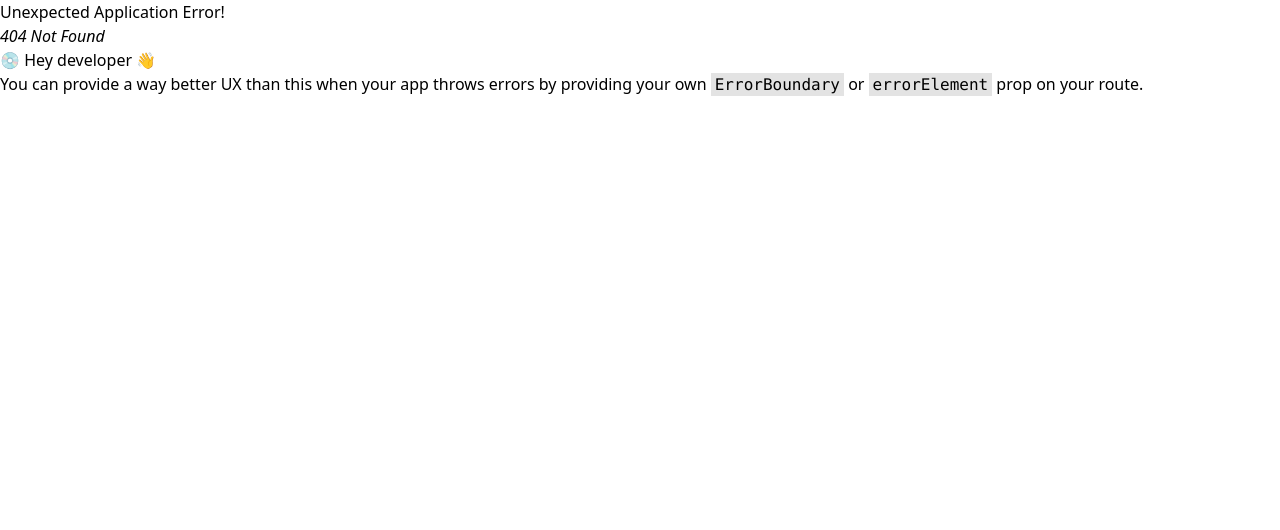
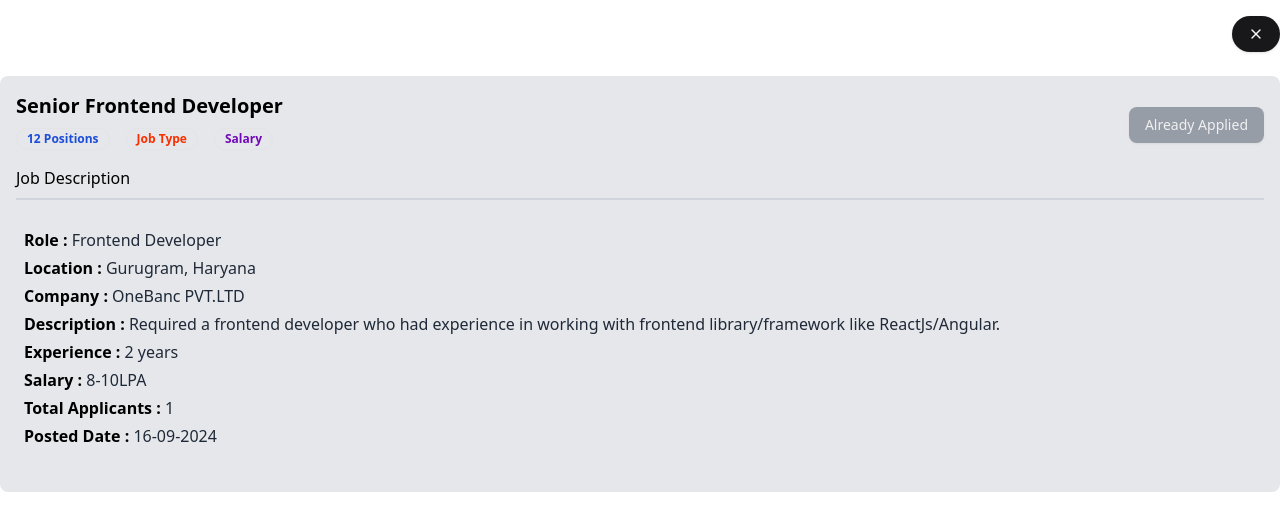
Before and after one commit to Nimish-Dureja-10/JobSeekr, a React (Vite) app in the folder frontend/: page /job/1 in a window 1280 px wide. Before the commit this address had no page. Shown: the top 530 px of the page. Built offline with nearby package versions, Linux system fonts and the light colour scheme.

Commit message:
Designed job description page

```diff
--- a/frontend/src/App.jsx
+++ b/frontend/src/App.jsx
@@ -3,6 +3,7 @@ import Login from "./Pages/Auth/Login";
 import Signup from "./Pages/Auth/Signup";
 import Browse from "./Pages/Browse";
 import Home from "./Pages/Home";
+import JobDescription from "./Pages/JobDescription";
 import Jobs from "./Pages/Jobs";
 import Profile from "./Pages/Profile";
 
@@ -24,6 +25,10 @@ const appRouter = createBrowserRouter([
     element:<Jobs/>
   },
   {
+    path:"/job/:id",
+    element:<JobDescription/>
+  },
+  {
     path:"/browse",
     element:<Browse/>
   },
--- /dev/null
+++ b/frontend/src/Pages/JobDescription.jsx
@@ -0,0 +1,52 @@
+import Navbar from '@/components/container/Navbar';
+import { Badge } from '@/components/ui/badge'
+import { Button } from '@/components/ui/button'
+import React from 'react'
+import { X } from "lucide-react";
+import {useNavigate} from "react-router-dom";
+
+const JobDescription = () => {
+    const isApplied = true;
+    const navigate = useNavigate();
+  return (
+      <>
+          {/* <Navbar /> */}
+          <div className='flex items-end justify-end max-w-7xl mx-auto mt-4'>
+            <Button className="rounded-full" onClick={()=>navigate("/jobs")} ><X className='h-4 w-4' /></Button>
+          </div>
+    <div className='max-w-7xl mx-auto my-6 bg-gray-200 p-4 rounded-lg'>
+        <div className='flex items-center justify-between'>
+            <div>
+                <h1 className='font-bold text-xl'>Senior Frontend Developer</h1>
+                <div className='flex items-center gap-4 my-2'>
+                    <Badge className={'text-blue-700 font-bold rounded-full'} variant="ghost">12 Positions</Badge>
+                    <Badge className={'text-[#f83002] font-bold rounded-full'} variant="ghost">Job Type</Badge>
+                    <Badge className={'text-[#7209b7] font-bold rounded-full'} variant="ghost">Salary</Badge>
+                </div>
+            </div>
+            <Button disabled={isApplied}
+                className={`rounded-lg ${isApplied ? 'bg-gray-600 cursor-not-allowed'
+                :
+                 'bg-[#7209b7] cursor-pointer hover:bg-[#5f32ad]'}`}>
+            {
+                isApplied ? "Already Applied" : "Apply Now"
+            }
+            </Button>
+        </div>
+        <h1 className='py-2 border-b-2 border-b-gray-300 font-medium'>Job Description</h1>
+        <div className='my-4 p-2'>
+            <h1 className='font-bold my-1'>Role : <span className='font-normal text-gray-800'>Frontend Developer</span></h1>
+            <h1 className='font-bold my-1'>Location : <span className='font-normal text-gray-800'>Gurugram, Haryana</span></h1>
+            <h1 className='font-bold my-1'>Company : <span className='font-normal text-gray-800'>OneBanc PVT.LTD</span></h1>
+            <h1 className='font-bold my-1'>Description : <span className='font-normal text-gray-800'>Required a frontend developer who had experience in working with frontend library/framework like ReactJs/Angular.</span></h1>
+            <h1 className='font-bold my-1'>Experience : <span className='font-normal text-gray-800'>2 years</span></h1>
+            <h1 className='font-bold my-1'>Salary : <span className='font-normal text-gray-800'>8-10LPA</span></h1>
+            <h1 className='font-bold my-1'>Total Applicants : <span className='font-normal text-gray-800'>1</span></h1>
+            <h1 className='font-bold my-1'>Posted Date : <span className='font-normal text-gray-800'>16-09-2024</span></h1>
+        </div>
+    </div>
+    </>
+  )
+}
+
+export default JobDescription
--- a/frontend/src/components/JobComponents/Job.jsx
+++ b/frontend/src/components/JobComponents/Job.jsx
@@ -3,8 +3,11 @@ import { Button } from '../ui/button'
 import {Bookmark} from "lucide-react";
 import { Avatar, AvatarImage } from '../ui/avatar';
 import { Badge } from '../ui/badge';
+import {Link,useNavigate} from "react-router-dom";
 
 const Job = () => {
+    const navigate = useNavigate();
+    const id = "fdfd343fer4fe33r43";
   return (
     <div className='bg-gray-200 rounded-md p-5 shadow-xl'>
         <div className='flex justify-between'>
@@ -32,7 +35,7 @@ const Job = () => {
             <Badge className={'text-[#7209b7] font-bold rounded-full'} variant="ghost">Salary</Badge>
         </div>
         <div className='flex gap-4 items-center mt-4'>
-            <Button variant="outline">Details</Button>
+            <Button variant="outline" onClick={()=>navigate(`/job/${id}`)}>Details</Button>
             <Button className="bg-[#7209b7]">Save for later</Button>
         </div>
     </div>
```
